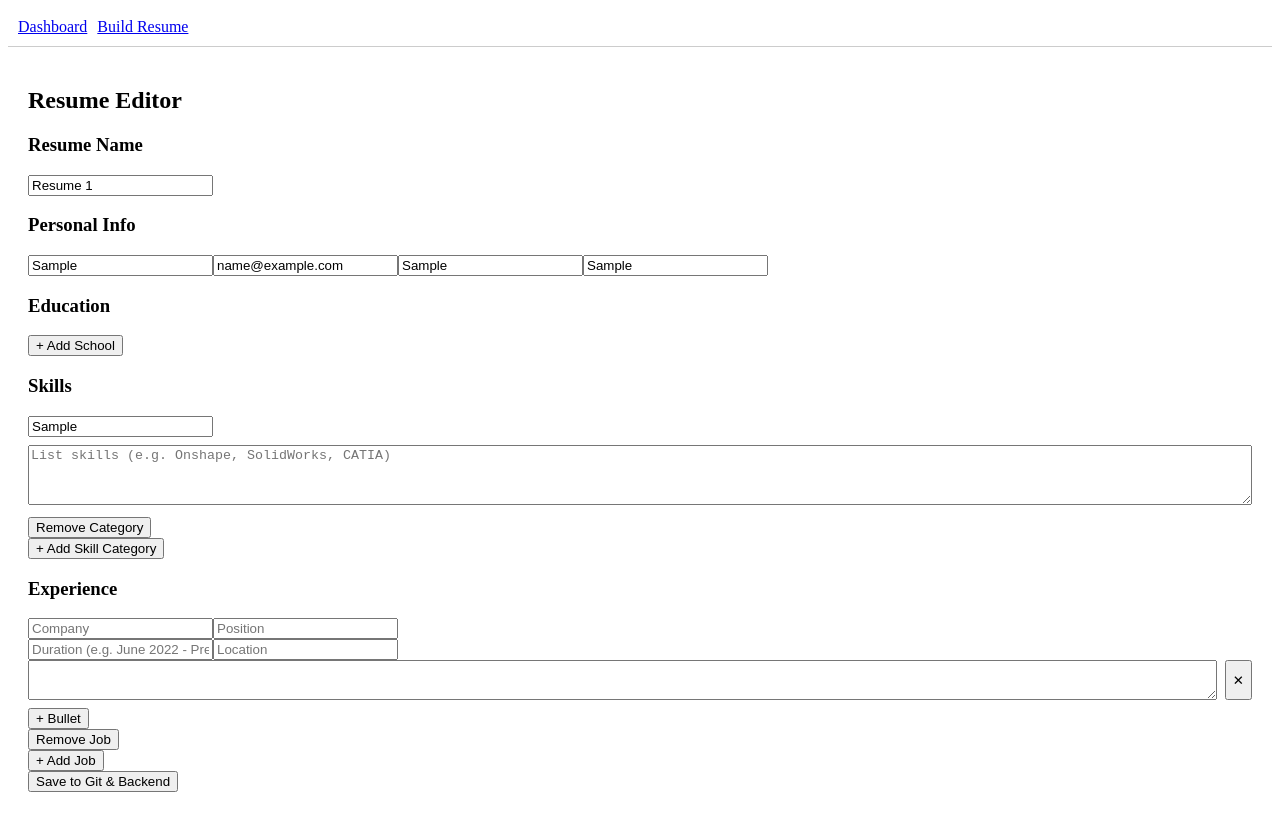
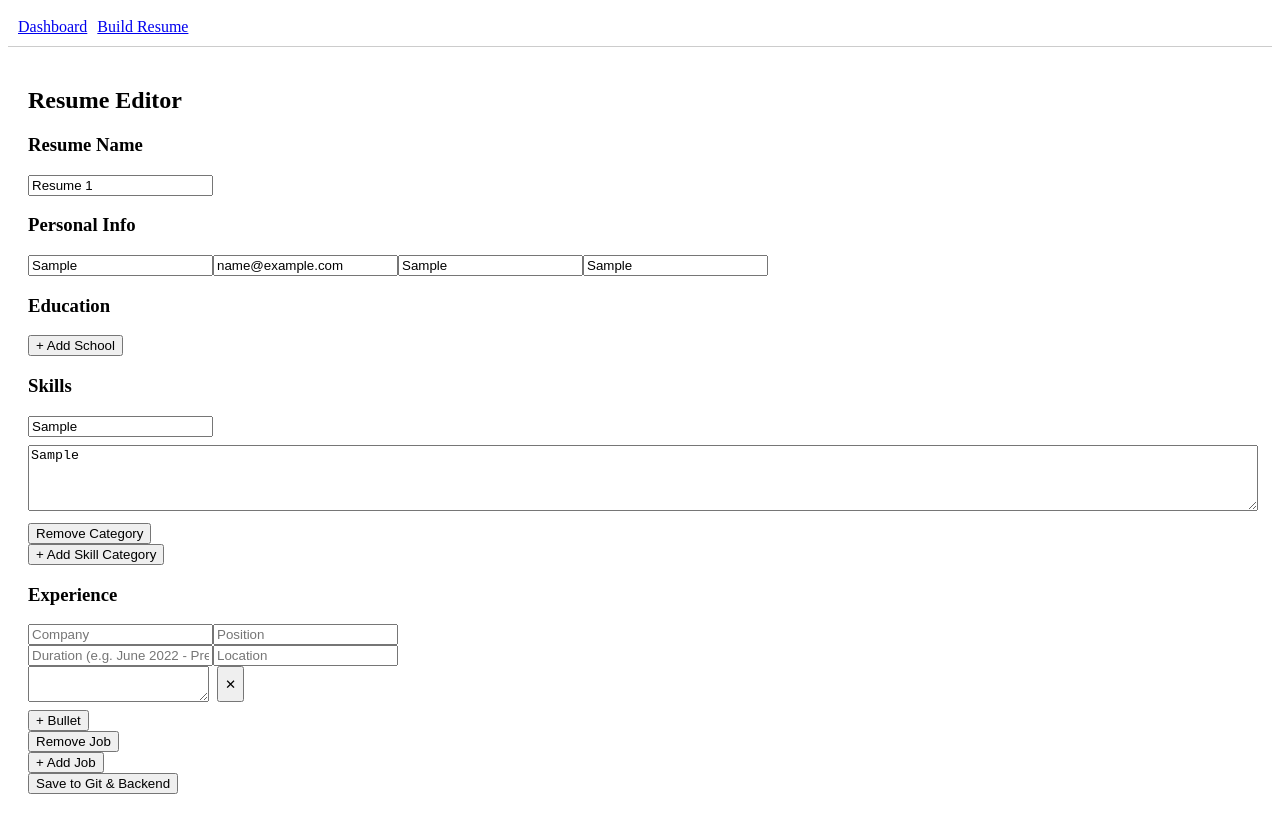
Before and after one commit to sheasmith19/ezapp, a React (Vite) app in the folder frontend/: page /build in a window 1280 px wide. Both pictures are taken after typing "Sample", "name@example.com", "Sample", "Sample", "Sample", "Sample" into the empty fields and a click on the button "+ Add Job". Built offline with nearby package versions, Linux system fonts and the light colour scheme.

Commit message:
Revert "auto adjust text area"
This reverts commit dcc062b9ba72bb06fad404de7e612676b713cc61.

```diff
--- a/frontend/src/components/BuildResume.jsx
+++ b/frontend/src/components/BuildResume.jsx
@@ -1,4 +1,4 @@
-import { useState, useEffect, useRef } from 'react';
+import { useState, useEffect } from 'react';
 import { useNavigate, useSearchParams } from 'react-router-dom';
 
 export default function BuildResume() {
@@ -53,38 +53,6 @@ export default function BuildResume() {
     updatedExp[jobIdx].responsibilities[resIdx] = val;
     setResume({ ...resume, experience: updatedExp });
   };
-
-  // Auto-resizing textarea component
-  function AutoResizeTextarea({ value, onChange, style = {}, ...props }) {
-    const ref = useRef(null);
-
-    useEffect(() => {
-      const el = ref.current;
-      if (!el) return;
-      // Reset height then set to scrollHeight to shrink/grow as needed
-      el.style.height = '0px';
-      el.style.height = `${el.scrollHeight}px`;
-    }, [value]);
-
-    return (
-      <textarea
-        {...props}
-        ref={ref}
-        value={value}
-        onChange={(e) => {
-          // call parent's onChange
-          onChange(e);
-          // immediately adjust height for fast typing
-          const el = ref.current;
-          if (el) {
-            el.style.height = '0px';
-            el.style.height = `${el.scrollHeight}px`;
-          }
-        }}
-        style={{ boxSizing: 'border-box', width: '100%', ...style }}
-      />
-    );
-  }
 
   const addResponsibility = (jobIdx) => {
     const updatedExp = [...resume.experience];
@@ -260,7 +228,7 @@ export default function BuildResume() {
                 }}
               />
 
-              <AutoResizeTextarea
+              <textarea
                 placeholder="List skills (e.g. Onshape, SolidWorks, CATIA)"
                 value={skillGroup.items.join(', ')}
                 onChange={e => {
@@ -268,7 +236,7 @@ export default function BuildResume() {
                   updated[groupIdx].items = e.target.value.split(',').map(item => item.trim()).filter(item => item);
                   setResume({ ...resume, skills: updated });
                 }}
-                style={{ marginTop: '8px', minHeight: '60px' }}
+                style={{ marginTop: '8px', minHeight: '60px', width: '100%' }}
               />
 
               <button
@@ -312,7 +280,7 @@ export default function BuildResume() {
               <div className="bullets">
                 {job.responsibilities.map((res, rIdx) => (
                   <div key={rIdx} style={{ display: 'flex', gap: '8px', marginBottom: '8px' }}>
-                    <AutoResizeTextarea value={res} onChange={e => updateResponsibility(jIdx, rIdx, e.target.value)} style={{ minHeight: '40px' }} />
+                    <textarea value={res} onChange={e => updateResponsibility(jIdx, rIdx, e.target.value)} />
                     <button className="delete-btn" onClick={() => removeResponsibility(jIdx, rIdx)}>✕</button>
                   </div>
                 ))}
```
Also changed, not shown: 1 other file (tests, documents, lock files or other folders).
